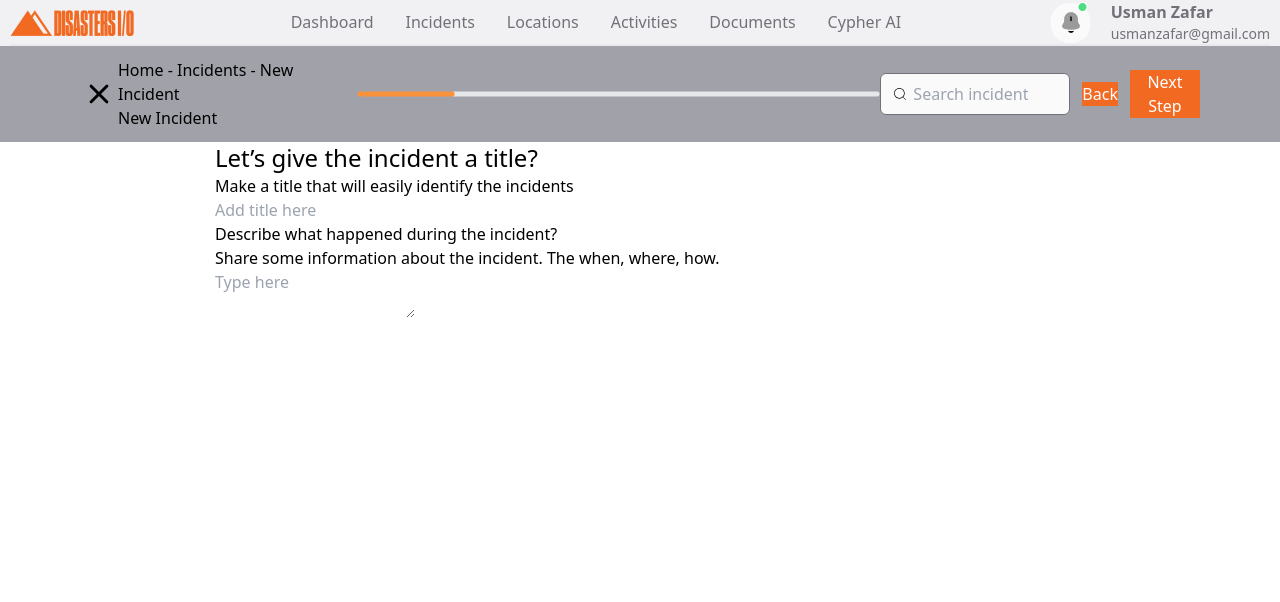
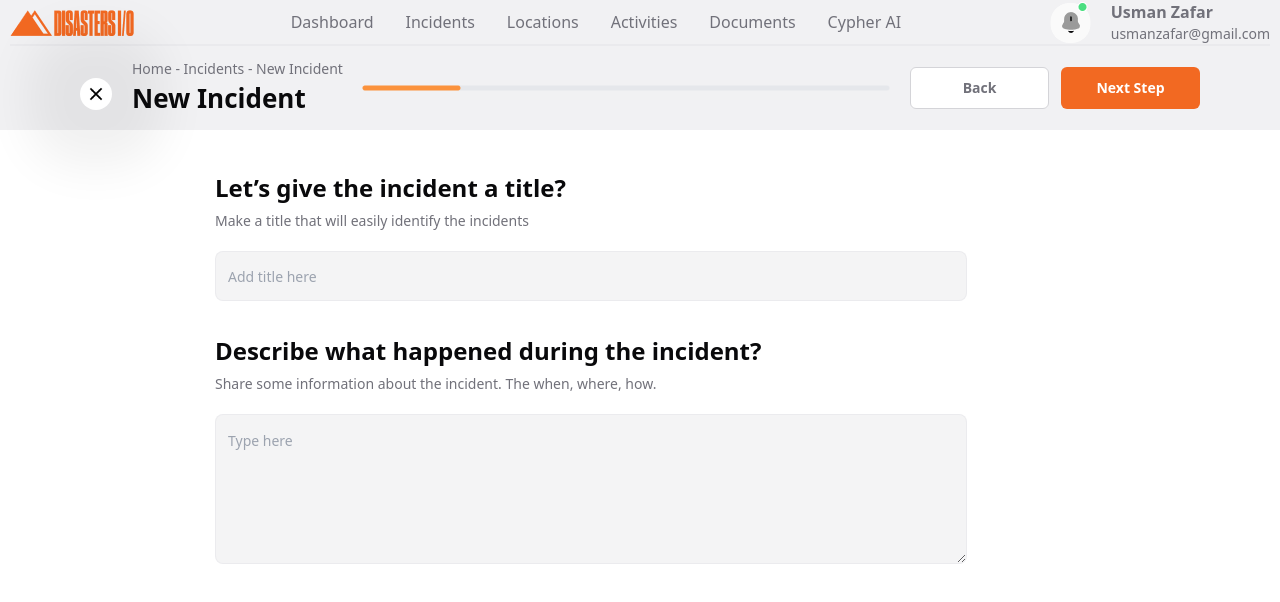
Before and after one commit to nasrin137/React-Assignment-1, a React (Vite) app: page /incidentDescription in a window 1280 px wide. Shown: the top 602 px of the page. Built offline with nearby package versions, Linux system fonts and the light colour scheme.

Commit message:
added design in incident description

```diff
--- /dev/null
+++ b/src/Components/IncidentIntro.jsx
@@ -0,0 +1,35 @@
+import React from 'react'
+import { useNavigate } from 'react-router-dom';
+
+function IncidentIntro() {
+    const navigate = useNavigate();
+
+    const handleClick = ()=>{
+        navigate("/incidentDescription")
+    }
+    const handleBack = () =>{
+        navigate('/newIncident')
+    }
+  return (
+    <div className="flex justify-between items-center py-3  px-20 bg-gray">
+    <div className='flex justify-between items-center gap-5'>
+        <img src="Images/close.png" alt="" className='rounded-full shadow-card bg-white px-1 py-1 mt-3 size-8' />
+       <div>
+       <p className='title-intro'>Home - Incidents - New Incident</p>
+       <h1 className='title'>New Incident</h1>
+       </div>
+    </div>
+    <div>
+        <img src="Images/progressBar.png" alt="" />
+    </div>
+    <div className="flex justify-between items-center relative gap-3">
+  <button onClick={handleBack} className='bg-white btn text-ash font-bold text-sm border border-[#D4D4D8] px-9 py-2 w-[139px] h-[42px] rounded-md'>
+    Back</button>
+   <button onClick={handleClick} className='bg-primary btn font-bold text-sm  text-white w-[139px] h-[42px] rounded-md'>Next Step</button>
+    </div>
+
+ </div>
+  )
+}
+
+export default IncidentIntro
--- a/src/Pages/Incidents/IncidentsDescription.jsx
+++ b/src/Pages/Incidents/IncidentsDescription.jsx
@@ -2,6 +2,7 @@ import React from 'react'
 import Container from '../../Components/Shared/Container'
 import { CiSearch } from 'react-icons/ci'
 import { useNavigate } from 'react-router-dom'
+import IncidentIntro from '../../Components/IncidentIntro';
 
 function IncidentsDescription() {
     const navigate = useNavigate();
@@ -10,43 +11,45 @@ function IncidentsDescription() {
         navigate('/finished')
     }
   return (
-    <div>
-          <div className="flex justify-between items-center py-3  px-20 bg-accent">
-    <div className='flex justify-between items-center'>
-        <img src="Images/close.png" alt="" />
-       <div>
-       <p>Home - Incidents - New Incident</p>
-       <h1>New Incident</h1>
-       </div>
-    </div>
-    <div>
-        <img src="Images/progressBar.png" alt="" />
-    </div>
-    <div className="flex justify-between items-center relative gap-3">
-    <CiSearch className="top-4 left-3 absolute" /><input  type="text" className="w-[190px] h-[42px] rounded-md  border-[1px] bg-[#FAFAFA] py-3 px-[10px] text-[#71717A] pl-8" placeholder="Search incident"/>
+//     <div>
+//           <div className="flex justify-between items-center py-3  px-20 bg-accent">
+//     <div className='flex justify-between items-center'>
+//         <img src="Images/close.png" alt="" />
+//        <div>
+//        <p>Home - Incidents - New Incident</p>
+//        <h1>New Incident</h1>
+//        </div>
+//     </div>
+//     <div>
+//         <img src="Images/progressBar.png" alt="" />
+//     </div>
+//     <div className="flex justify-between items-center relative gap-3">
+//     <CiSearch className="top-4 left-3 absolute" /><input  type="text" className="w-[190px] h-[42px] rounded-md  border-[1px] bg-[#FAFAFA] py-3 px-[10px] text-[#71717A] pl-8" placeholder="Search incident"/>
 
-   <button className='bg-primary btn text-white'>Back</button>
-   <button onClick={handleNext} className='bg-primary btn text-white'>Next Step</button>
+//    <button className='bg-primary btn text-white'>Back</button>
+//    <button onClick={handleNext} className='bg-primary btn text-white'>Next Step</button>
+//     </div>
+
+//  </div>
+<>
+<IncidentIntro></IncidentIntro>
+<Container>
+  <div className='max-w-[850px] mx-auto mt-10'>
+  <div>
+    <h1 className='incidentTitle'>Let’s give the incident a title?</h1>
+    <h6 className='incident-description'>Make a title that will easily identify the incidents</h6>
+    <input type="text"  placeholder='Add title here' className='border-[1px] border-gray px-3 py-4 w-[752px] h-[50px] text-sm text-ash outline-none rounded-lg bg-[#F4F4F5]'/>
     </div>
 
- </div>
- <Container>
-  <div className='max-w-[850px] mx-auto'>
-  <div>
-    <h1 className='text-2xl'>Let’s give the incident a title?</h1>
-    <h6 className='text-md'>Make a title that will easily identify the incidents</h6>
-    <input type="text" name="" id="" placeholder='Add title here'/>
-    </div>
-
-   <div>
-   <h1>Describe what happened during the incident?</h1>
-    <h6>Share some information about the incident. The when, where, how. </h6>
-    <textarea name="" id="" placeholder='Type here'></textarea>
+   <div className='mt-8'>
+   <h1 className='incidentTitle'>Describe what happened during the incident?</h1>
+    <h6 className='incident-description'>Share some information about the incident. The when, where, how. </h6>
+    <textarea placeholder='Type here' className='border-[1px] border-gray px-3 py-4 w-[752px] h-[150px] text-sm text-ash outline-none bg-[#F4F4F5] rounded-lg '></textarea>
    </div>
 
   </div>
  </Container>
-    </div>
+</>
   )
 }
 
--- a/src/Pages/Incidents/NewIncident.jsx
+++ b/src/Pages/Incidents/NewIncident.jsx
@@ -4,6 +4,7 @@ import Container from '../../Components/Shared/Container'
 import { newIncidentCards } from '../../Components/Data'
 import NewIncidentsCard from './NewIncidentsCard'
 import { useNavigate } from 'react-router-dom'
+import IncidentIntro from '../../Components/IncidentIntro'
 
 function NewIncident() {
     const [activeCard, setActiveCard] = useState(1);
@@ -17,30 +18,30 @@ function NewIncident() {
     }
   return (
     <>
-     <div className="flex justify-between items-center py-3  px-20 bg-accent">
-    <div className='flex justify-between items-center'>
-        <img src="Images/close.png" alt="" />
+     <div className="flex justify-between items-center py-3  px-20 bg-gray">
+    <div className='flex justify-between items-center gap-5'>
+        <img src="Images/close.png" alt="" className='rounded-full shadow-card bg-white px-1 py-1 mt-3 size-8' />
        <div>
-       <p>Home - Incidents - New Incident</p>
-       <h1>New Incident</h1>
+       <p className='title-intro'>Home - Incidents - New Incident</p>
+       <h1 className='title'>New Incident</h1>
        </div>
     </div>
     <div>
         <img src="Images/progressBar.png" alt="" />
     </div>
     <div className="flex justify-between items-center relative gap-3">
-    <CiSearch className="top-4 left-3 absolute" /><input  type="text" className="w-[190px] h-[42px] rounded-md  border-[1px] bg-[#FAFAFA] py-3 px-[10px] text-[#71717A] pl-8" placeholder="Search incident"/>
-
-   <button onClick={handleBack} className='bg-primary btn text-white'>Back</button>
-   <button onClick={handleClick} className='bg-primary btn text-white'>Next Step</button>
+  <button onClick={handleBack} className='bg-white btn text-ash font-bold text-sm border border-[#D4D4D8] px-9 py-2 w-[139px] h-[42px] rounded-md'>
+    Back</button>
+   <button onClick={handleClick} className='bg-primary btn font-bold text-sm  text-white w-[139px] h-[42px] rounded-md'>Next Step</button>
     </div>
 
  </div>
+
       {/* card portion */}
       <Container>
-        <div className='w-[900px] mx-auto'>
-            <h1 className='text-3xl font-semibold'>Which of these best describes the incident?</h1>
-            <div className='grid grid-cols-1 md:grid-cols-3 lg:grid-cols-4 gap-1'>
+        <div className='w-[900px] mx-auto mt-10'>
+            <h1 className='text-2xl font-bold text-dark'>Which of these best describes the incident?</h1>
+            <div className='grid grid-cols-1 md:grid-cols-3 lg:grid-cols-4 gap-1 mt-8'>
                 {
                     newIncidentCards.map((item,i)=>(
                         <NewIncidentsCard
--- a/src/Pages/Incidents/NewIncidentsCard.jsx
+++ b/src/Pages/Incidents/NewIncidentsCard.jsx
@@ -3,9 +3,9 @@ import { cn } from '../../Utils'
 
 function NewIncidentsCard({img,name,activeCard,onClick}) {
   return (
-    <button onClick={onClick} className={cn("inline-flex justify-start items-center gap-3 max-w-[180px] h-[70px] rounded-[6px] border border-[#E4E4E7] bg-[#F4F4F5]" ,activeCard && 'bg-primary')}>
+    <button onClick={onClick} className={cn("inline-flex justify-start items-center gap-3 w-[180px] h-[70px] rounded-[6px] border border-[#E4E4E7] bg-[#F4F4F5] pl-5 mb-3" ,activeCard && 'bg-primary')}>
         <img src={img} alt="" />
-        <h6>{name}</h6>
+        <h6 className={cn('text-sm text-ash',activeCard && 'text-white')}>{name}</h6>
     </button>
   )
 }
--- a/src/index.css
+++ b/src/index.css
@@ -11,3 +11,25 @@
     color: #09090B;
     font-weight: bold;
 }
+.incidentTitle{
+    font-size: 24px;
+    font-weight: bold;
+    color: #09090B;
+}
+.incident-description{
+    font-size: 14px;
+    color: #71717A;
+    padding-top: 4px;
+    padding-bottom: 20px;
+}
+.incident-input{
+    border: 1px;
+    border-color:#E4E4E780;
+    border-radius: 6px;
+    color: #71717A;
+    font-size: 14px;
+    padding: 16px 12px;
+    width: 752px;
+    height: 50px;
+    outline: none;
+}
```
